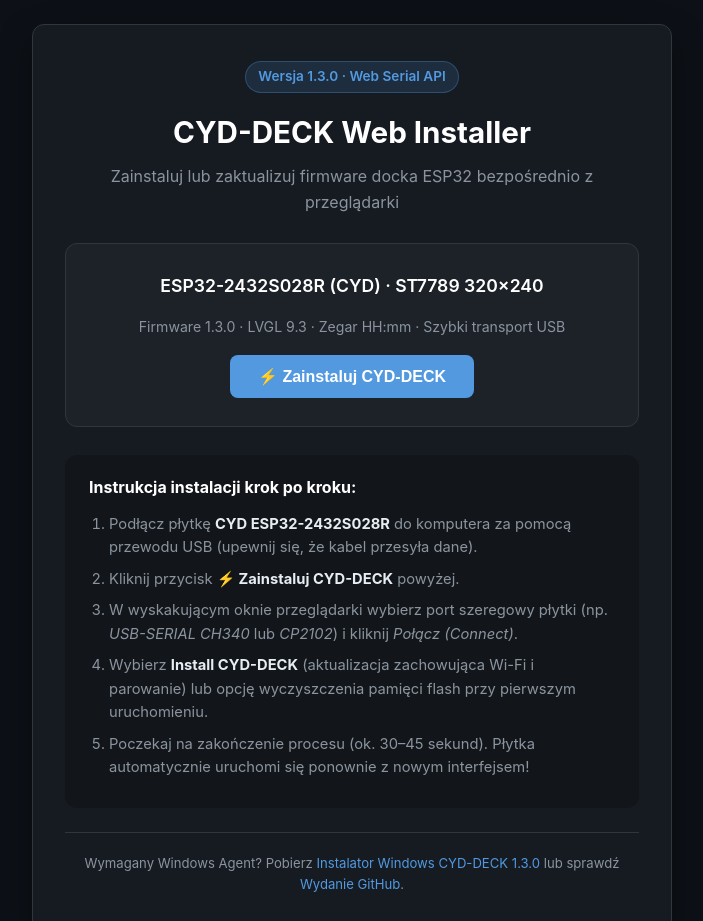
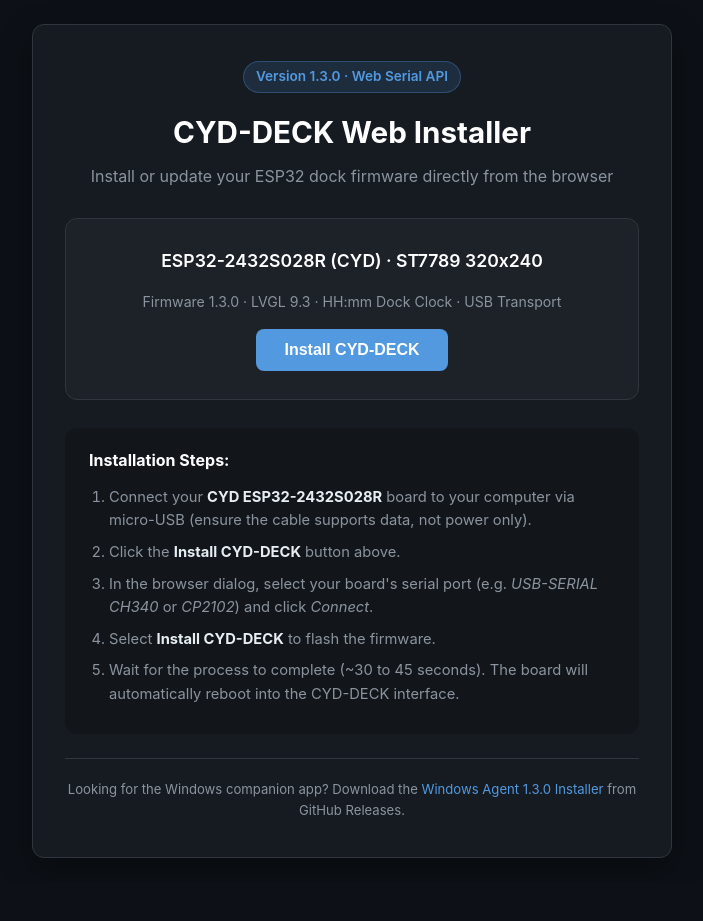
Before and after one commit to Blankeuuu/cyd-deck, a website: page installer/web/index.html in a window 1280 px wide. Shown: the top 921 px of the page, without its empty margins (288-991 px from the left). After the commit the page ends 882 px from the top, so only its background shows below. Drawn offline with Linux system fonts and the light colour scheme.

Commit message:
docs: refresh README in English and clarify firmware installation options

```diff
--- a/installer/web/index.html
+++ b/installer/web/index.html
@@ -1,10 +1,10 @@
 <!DOCTYPE html>
-<html lang="pl">
+<html lang="en">
 <head>
   <meta charset="UTF-8">
   <meta name="viewport" content="width=device-width, initial-scale=1.0">
-  <title>CYD-DECK — Przeglądarkowy Instalator Firmware (Web Installer)</title>
-  <meta name="description" content="Zainstaluj lub zaktualizuj firmware CYD-DECK bezpośrednio z przeglądarki za pomocą Web Serial i ESP Web Tools.">
+  <title>CYD-DECK - Firmware Web Installer</title>
+  <meta name="description" content="Install or update CYD-DECK firmware directly from your browser using Web Serial and ESP Web Tools.">
   <script type="module" src="https://unpkg.com/esp-web-tools@10/dist/web/install-button.js?module"></script>
   <style>
     :root {
@@ -182,37 +182,37 @@
 </head>
 <body>
   <div class="container">
-    <div class="badge">Wersja 1.3.0 · Web Serial API</div>
+    <div class="badge">Version 1.3.0 · Web Serial API</div>
     <h1>CYD-DECK Web Installer</h1>
-    <p class="subtitle">Zainstaluj lub zaktualizuj firmware docka ESP32 bezpośrednio z przeglądarki</p>
+    <p class="subtitle">Install or update your ESP32 dock firmware directly from the browser</p>
 
     <div id="not-supported" class="unsupported">
-      Twoja przeglądarka nie obsługuje interfejsu Web Serial. Użyj <strong>Google Chrome</strong>, <strong>Microsoft Edge</strong> lub <strong>Brave</strong> na komputerze PC.
+      Your browser does not support the Web Serial API. Please use <strong>Google Chrome</strong>, <strong>Microsoft Edge</strong>, or <strong>Brave</strong> on a desktop PC.
     </div>
 
     <div class="install-box">
-      <div class="install-title">ESP32-2432S028R (CYD) · ST7789 320×240</div>
-      <div class="install-meta">Firmware 1.3.0 · LVGL 9.3 · Zegar HH:mm · Szybki transport USB</div>
+      <div class="install-title">ESP32-2432S028R (CYD) · ST7789 320x240</div>
+      <div class="install-meta">Firmware 1.3.0 · LVGL 9.3 · HH:mm Dock Clock · USB Transport</div>
       <esp-web-install-button manifest="manifest.json">
         <button slot="activate" style="background:#5299e0; color:#fff; border:none; padding:12px 28px; border-radius:8px; font-weight:600; font-size:1rem; cursor:pointer;">
-          ⚡ Zainstaluj CYD-DECK
+          Install CYD-DECK
         </button>
       </esp-web-install-button>
     </div>
 
     <div class="steps">
-      <h3>Instrukcja instalacji krok po kroku:</h3>
+      <h3>Installation Steps:</h3>
       <ol>
-        <li>Podłącz płytkę <strong>CYD ESP32-2432S028R</strong> do komputera za pomocą przewodu USB (upewnij się, że kabel przesyła dane).</li>
-        <li>Kliknij przycisk <strong>⚡ Zainstaluj CYD-DECK</strong> powyżej.</li>
-        <li>W wyskakującym oknie przeglądarki wybierz port szeregowy płytki (np. <em>USB-SERIAL CH340</em> lub <em>CP2102</em>) i kliknij <em>Połącz (Connect)</em>.</li>
-        <li>Wybierz <strong>Install CYD-DECK</strong> (aktualizacja zachowująca Wi-Fi i parowanie) lub opcję wyczyszczenia pamięci flash przy pierwszym uruchomieniu.</li>
-        <li>Poczekaj na zakończenie procesu (ok. 30–45 sekund). Płytka automatycznie uruchomi się ponownie z nowym interfejsem!</li>
+        <li>Connect your <strong>CYD ESP32-2432S028R</strong> board to your computer via micro-USB (ensure the cable supports data, not power only).</li>
+        <li>Click the <strong>Install CYD-DECK</strong> button above.</li>
+        <li>In the browser dialog, select your board's serial port (e.g. <em>USB-SERIAL CH340</em> or <em>CP2102</em>) and click <em>Connect</em>.</li>
+        <li>Select <strong>Install CYD-DECK</strong> to flash the firmware.</li>
+        <li>Wait for the process to complete (~30 to 45 seconds). The board will automatically reboot into the CYD-DECK interface.</li>
       </ol>
     </div>
 
     <div class="note">
-      Wymagany Windows Agent? Pobierz <a href="../../artifacts/release-v1.3.0/CYD-DECK-Setup-1.3.0-win-x64.exe">Instalator Windows CYD-DECK 1.3.0</a> lub sprawdź <a href="https://github.com/Blankeuuu/cyd-deck/releases/tag/v1.3.0" target="_blank">Wydanie GitHub</a>.
+      Looking for the Windows companion app? Download the <a href="https://github.com/Blankeuuu/cyd-deck/releases/tag/v1.3.0" target="_blank">Windows Agent 1.3.0 Installer</a> from GitHub Releases.
     </div>
   </div>
 
```
Also changed, not shown: README.md, 1 other file.
